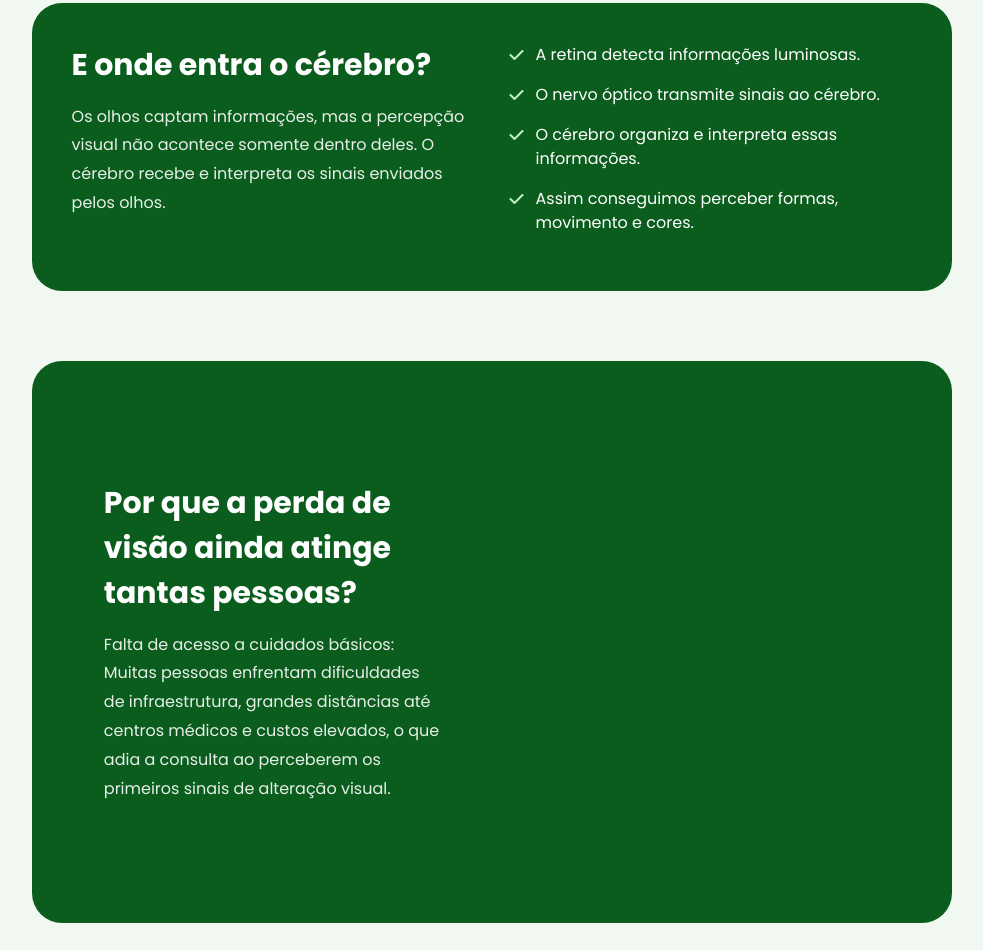
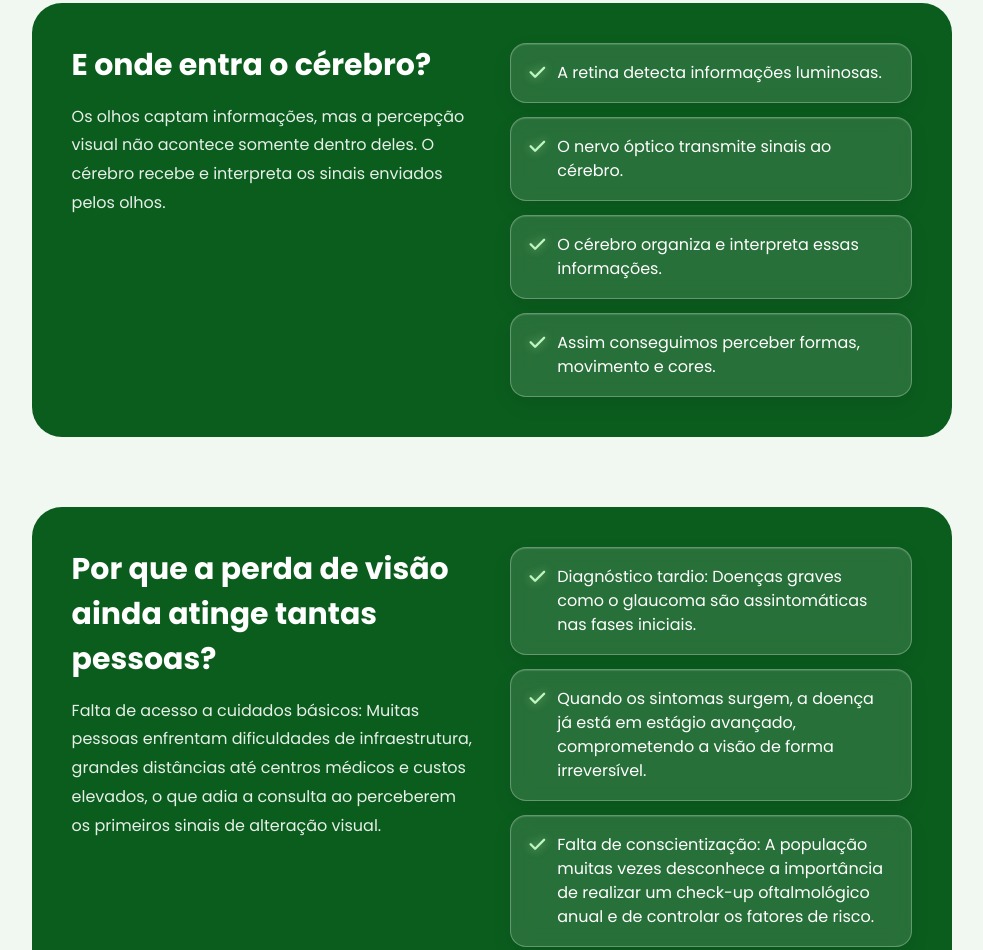
Before and after one commit to miguelpessoasantos-ship-it/projeto_ifa_4, a plain HTML site: page visao.html in a window 1280 px wide. Shown: the part 2569-3519 px from the top of the page, without its empty margins (148-1131 px from the left). Drawn offline with Linux system fonts and the light colour scheme.

Commit message:
fgjhzdgfj

```diff
--- a/visao.html
+++ b/visao.html
@@ -312,9 +312,74 @@
             line-height: 1.5;
         }
 
+        /* =========================================
+   CHECKLIST COM EFEITO GLASSMORPHISM
+========================================= */
+
+.listaDestaque {
+    list-style: none;
+    padding: 0;
+    margin: 0;
+
+    display: flex;
+    flex-direction: column;
+    gap: 14px;
+}
+
+.listaDestaque li {
+    display: flex;
+    align-items: flex-start;
+    gap: 12px;
+
+    padding: 17px 19px;
+    margin: 0;
+
+    /* Efeito de vidro */
+    background: rgba(255, 255, 255, 0.12);
+
+    backdrop-filter: blur(10px);
+    -webkit-backdrop-filter: blur(10px);
+
+    /* Borda do vidro */
+    border: 1px solid rgba(255, 255, 255, 0.28);
+
+    border-radius: 16px;
+
+    /* Sombra suave */
+    box-shadow:
+        0 8px 20px rgba(0, 0, 0, 0.08),
+        inset 0 1px 1px rgba(255, 255, 255, 0.15);
+
+    line-height: 1.5;
+
+    transition: all 0.3s ease;
+}
+
+/* Efeito quando passar o mouse */
+.listaDestaque li:hover {
+    background: rgba(255, 255, 255, 0.20);
+
+    border-color: rgba(255, 255, 255, 0.45);
+
+    transform: translateX(6px);
+
+    box-shadow:
+        0 10px 25px rgba(0, 0, 0, 0.12),
+        inset 0 1px 2px rgba(255, 255, 255, 0.20);
+}
+
+/* Ícone de check */
 .listaDestaque i {
     color: var(--verde-neon);
-            margin-top: 4px;
+
+    font-size: 18px;
+
+    margin-top: 3px;
+
+    flex-shrink: 0;
+
+    /* Pequeno brilho */
+    text-shadow: 0 0 8px rgba(191, 245, 191, 0.5);
 }
 
         /* Bloco editável */
@@ -727,12 +792,11 @@
                  ÁREA PARA ADICIONAR INFORMAÇÕES
             ========================================== -->
 
+         <!-- =========================================
+     ÁREA PARA ADICIONAR INFORMAÇÕES
+========================================= -->
+
 <section class="destaqueVisao">
-
-
-
-
-                  <section class="destaquePorQueAPerdaDeVisaoAindaAtingeTantasPessoas?"
 
     <div>
 
@@ -740,59 +804,85 @@
             Por que a perda de visão ainda atinge tantas pessoas?
         </h2>
 
-
         <p>
-                       Falta de acesso a cuidados básicos: Muitas pessoas enfrentam dificuldades de infraestrutura,
-                       grandes distâncias até centros médicos e custos elevados, o que adia a consulta ao perceberem os primeiros sinais de alteração visual.
+            Falta de acesso a cuidados básicos: Muitas pessoas enfrentam
+            dificuldades de infraestrutura, grandes distâncias até centros
+            médicos e custos elevados, o que adia a consulta ao perceberem
+            os primeiros sinais de alteração visual.
         </p>
 
+    </div>
 
-                    </div>
 
     <ul class="listaDestaque">
 
         <li>
             <i class="fa-solid fa-check"></i>
-                     <span> Diagnóstico tardio: Doenças graves como o glaucoma são assintomáticas nas fases iniciais. </span>
+
+            <span>
+                Diagnóstico tardio: Doenças graves como o glaucoma são
+                assintomáticas nas fases iniciais.
+            </span>
         </li>
+
 
         <li>
             <i class="fa-solid fa-check"></i>
-                     <span> Quando os sintomas surgem, a doença já está em estágio avançado, comprometendo a visão de forma irreversível. </span>
+
+            <span>
+                Quando os sintomas surgem, a doença já está em estágio
+                avançado, comprometendo a visão de forma irreversível.
+            </span>
         </li>
+
 
         <li>
             <i class="fa-solid fa-check"></i>
-                     <span>  Falta de conscientização: A população muitas vezes desconhece a importância de realizar um check-up oftalmológico
-                   anual e de controlar os fatores de risco. </span>
+
+            <span>
+                Falta de conscientização: A população muitas vezes desconhece
+                a importância de realizar um check-up oftalmológico anual e de
+                controlar os fatores de risco.
+            </span>
         </li>
+
 
         <li>
             <i class="fa-solid fa-check"></i>
-                     <span>  Escassez de recursos públicos: Diversos sistemas de saúde sofrem com a falta de equipamentos modernos
-                   e profissionais especializados para atender à demanda. </span>
+
+            <span>
+                Escassez de recursos públicos: Diversos sistemas de saúde
+                sofrem com a falta de equipamentos modernos e profissionais
+                especializados para atender à demanda.
+            </span>
         </li>
+
 
         <li>
             <i class="fa-solid fa-check"></i>
-                     <span> Doenças sistêmicas e evitáveis: Causas frequentes de cegueira, como a catarata e complicações da diabetes e hipertensão,
-                   podem ser controladas com hábitos saudáveis e consultas regulares. </span>
+
+            <span>
+                Doenças sistêmicas e evitáveis: Causas frequentes de cegueira,
+                como a catarata e complicações da diabetes e hipertensão,
+                podem ser controladas com hábitos saudáveis e consultas
+                regulares.
+            </span>
         </li>
+
 
         <li>
             <i class="fa-solid fa-check"></i>
-                     <span>  Desde bebês até idosos, milhares de pessoas perdem a capacidade de enxergar por condições
-                   que poderiam ser detectadas rapidamente em uma consulta de rotina. </span>
+
+            <span>
+                Desde bebês até idosos, milhares de pessoas perdem a capacidade
+                de enxergar por condições que poderiam ser detectadas
+                rapidamente em uma consulta de rotina.
+            </span>
         </li>
-
-
 
     </ul>
 
-
-
 </section>
-
 
             <!-- =========================================
                  BOTÃO VOLTAR
```
Lines whose indentation alone changed are shown as unchanged.
